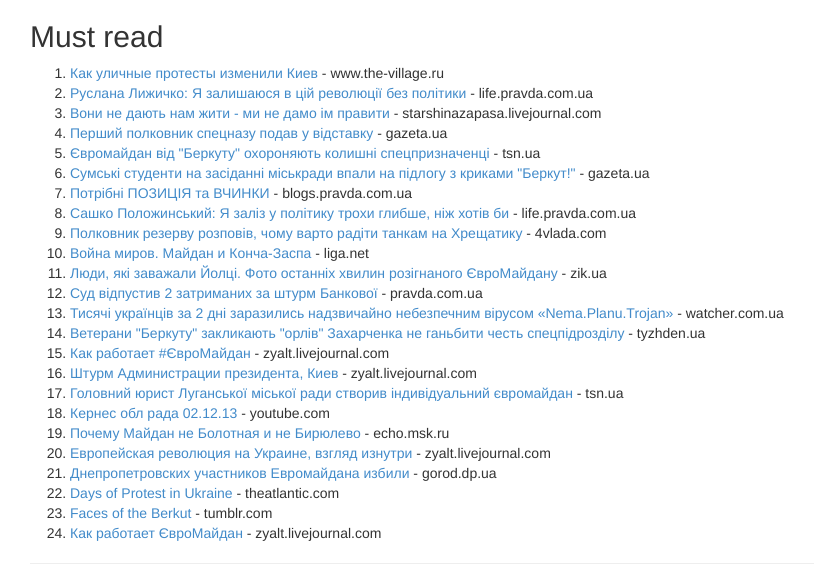
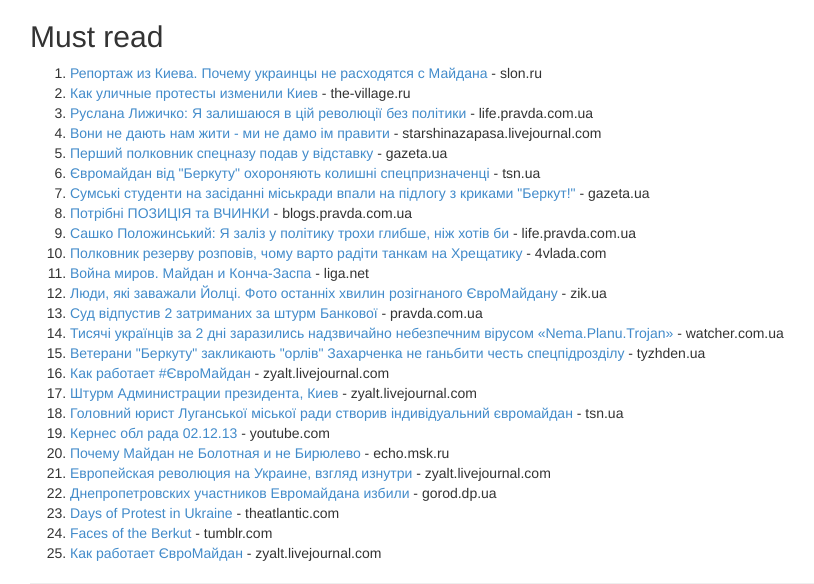
Before and after one commit to aleksey-tk/maidan, a Jekyll site: the page built from articles.html, in a window 1280 px wide, cut to the strip 300-884 px from the top of the page. Shown: the whole strip, without its empty margins (40-854 px from the left). Built offline with Jekyll 4.4.1, drawn with Linux system fonts in a browser that asks for light colours.

Commit message:
Updated articles.yml

```diff
--- a/_data/articles.yml
+++ b/_data/articles.yml
@@ -1,6 +1,9 @@
+- url: http://slon.ru/world/reportazh_iz_kieva_pochemu_ukraintsy_ne_raskhodyatsya_s_maydan-1030177.xhtml
+  title: "Репортаж из Киева. Почему украинцы не расходятся с Майдана"
+  domain: slon.ru
 - url: http://www.the-village.ru/village/situation/situation/135499-hroniki-maydana-kak
   title: "Как уличные протесты изменили Киев"
-  domain: www.the-village.ru
+  domain: the-village.ru
 - url: http://life.pravda.com.ua/person/2013/12/6/144286/
   title: 'Руслана Лижичко: Я залишаюся в цій революції без політики'
   domain: life.pravda.com.ua
```
